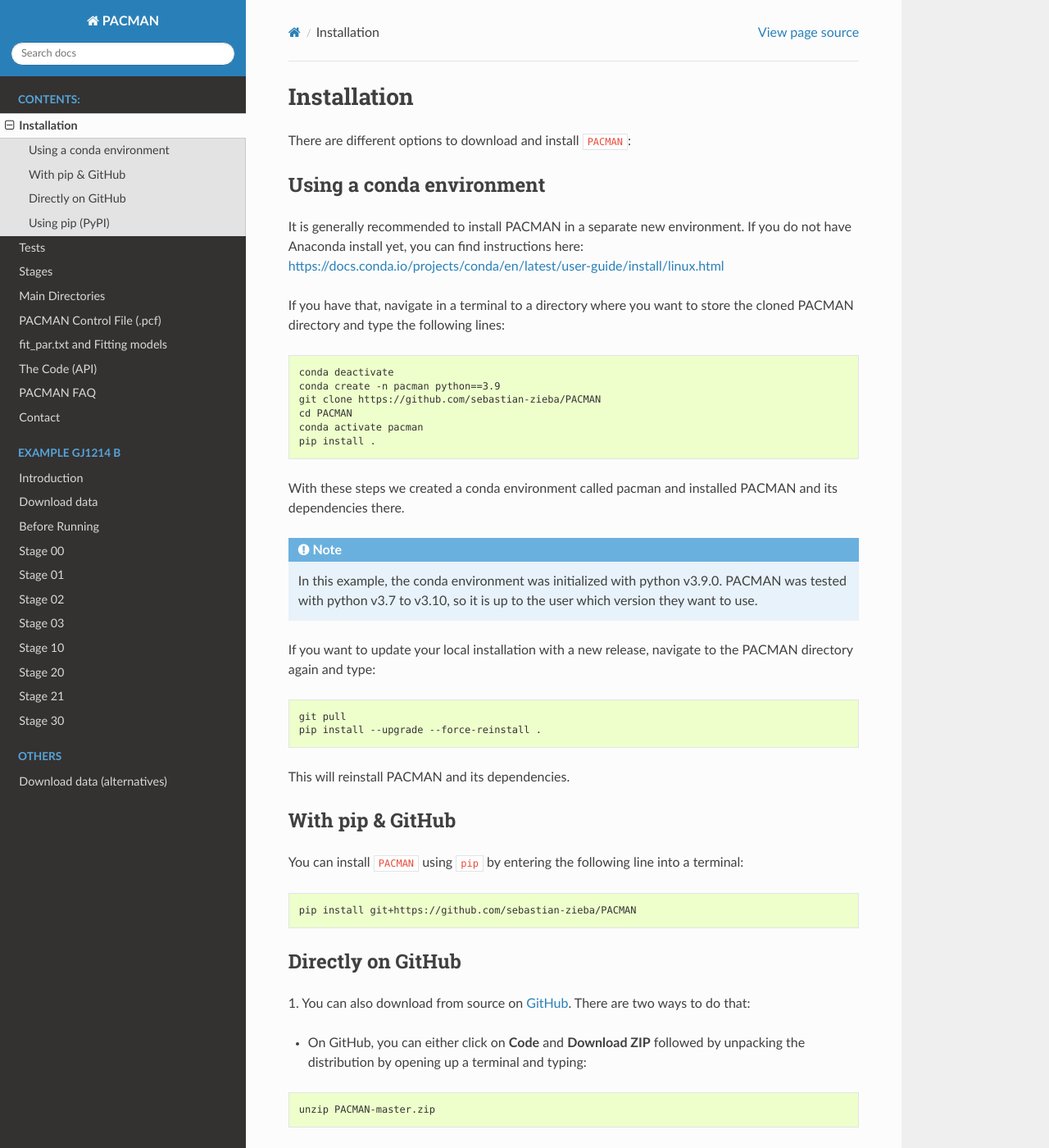
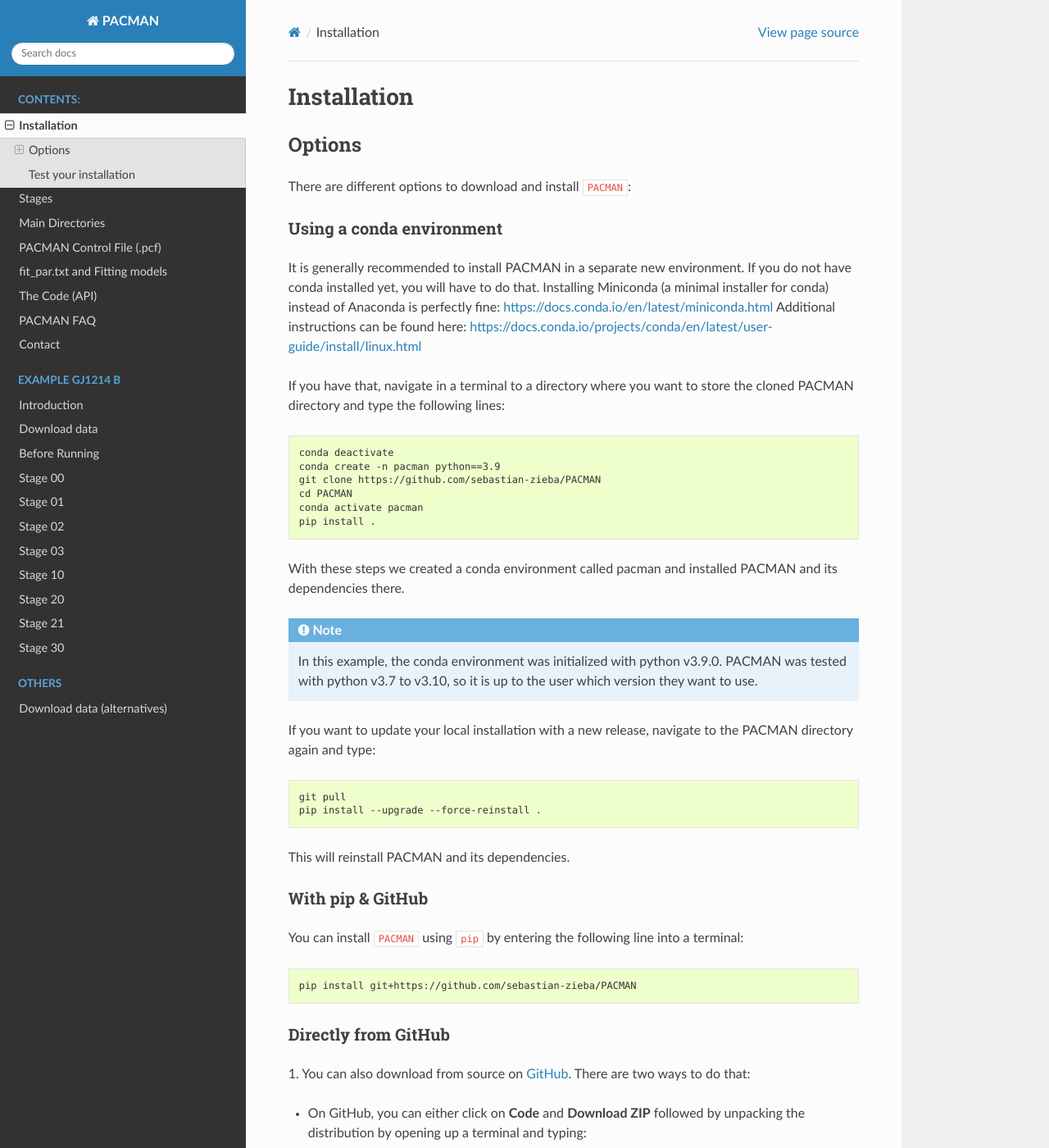
Before and after one commit to sebastian-zieba/PACMAN, a Sphinx documentation site: the page built from docs/source/installation.rst, in a window 1280 px wide and 1400 px high. Shown: the whole window at 82% size. Built offline with Sphinx 7.4.7 and the Read the Docs theme 2.0.0, drawn with Linux system fonts in a browser that asks for light colours; some of the changed text lies outside the part shown.

Commit message:
updated install instructions

```diff
--- a/docs/source/installation.rst
+++ b/docs/source/installation.rst
@@ -2,6 +2,9 @@
 
 Installation
 =============================
+
+Options
+____________________________________________________
 
 There are different options to download and install ``PACMAN``:
 
@@ -9,7 +12,9 @@
 ---------------------------------
 
 It is generally recommended to install PACMAN in a separate new environment.
-If you do not have Anaconda install yet, you can find instructions here: https://docs.conda.io/projects/conda/en/latest/user-guide/install/linux.html
+If you do not have conda installed yet, you will have to do that.
+Installing Miniconda (a minimal installer for conda) instead of Anaconda is perfectly fine: https://docs.conda.io/en/latest/miniconda.html
+Additional instructions can be found here: https://docs.conda.io/projects/conda/en/latest/user-guide/install/linux.html
 
 If you have that, navigate in a terminal to a directory where you want to store the cloned PACMAN directory and type the following lines:
 
@@ -46,7 +51,7 @@
     pip install git+https://github.com/sebastian-zieba/PACMAN
 
 
-Directly on GitHub
+Directly from GitHub
 ---------------------------------
 
 1. You can also download from source on `GitHub <https://github.com/sebastian-zieba/PACMAN>`_.
@@ -77,10 +82,10 @@
 Will be added ...
 
 
-Tests
-=============================
+Test your installation
+____________________________________________________
 
-If you want to test if your installation was successful, go back to your cloned PACMAN directory and type:
+If you want to test if your installation was successful, navigate to your cloned PACMAN directory and type:
 
 .. code-block:: console
 
@@ -101,4 +106,4 @@
 
 .. code-block:: console
 
-    =========== 12 passed, 197 warnings in 157.00s (0:02:37) =============
+    =========== 12 passed, 197 warnings in 157.00s (0:02:37) ===========
```
Also changed, not shown: other parts of docs/source/installation.rst (+1 -1 lines).
